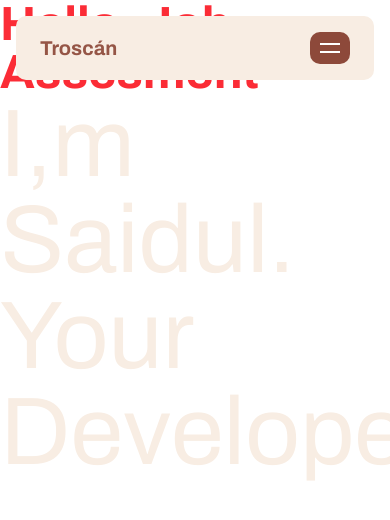
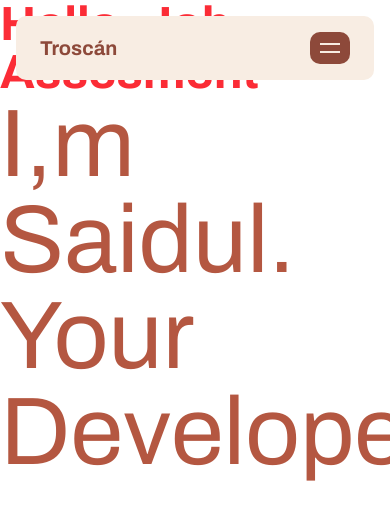
Before and after one commit to codewithsaidul/troscan-clone, a Next.js app: page / in a window 390 px wide. Shown: the top 520 px of the page. Built offline with nearby package versions, Linux system fonts and the light colour scheme.

Commit message:
navbar updated

```diff
--- a/src/app/globals.css
+++ b/src/app/globals.css
@@ -5,7 +5,7 @@
 
 :root {
   --primary: #8d493a;
-  --secondary: #f8ede3;
+  --secondary: rgb(180, 87, 65);
   --radius: 0.625rem;
   --background: #ffffff;
   --foreground: #000000;
@@ -18,7 +18,7 @@
   --muted: rgb(248, 237, 227);
   --muted-foreground: #000000;
   --accent: #f8ede3;
-  --accent-foreground: #8d493a;
+  --accent-foreground: rgb(248, 237, 227);
   --destructive: #8d493a;
   --border: #8d493a;
   --input: #8d493a;
--- a/src/components/layout/Navbar.jsx
+++ b/src/components/layout/Navbar.jsx
@@ -23,7 +23,7 @@ export default function Navbar() {
       <div className="relative w-full max-w-5xl mx-auto bg-muted rounded-lg duration-700">
         <nav className="px-6 py-4 flex justify-between items-center">
           {/* Left: Logo */}
-          <Link href="/" className="text-xl font-bold text-[#955546] z-20">
+          <Link href="/" className="text-xl font-bold text-primary z-20">
             Troscán
           </Link>
 
@@ -33,7 +33,7 @@ export default function Navbar() {
               <Link
                 key={link.name}
                 href={link.href}
-                className="text-[#955546] font-semibold"
+                className="text-primary font-semibold duration-500 hover:text-secondary hover:duration-500"
               >
                 {link.name}
               </Link>
@@ -60,12 +60,12 @@ export default function Navbar() {
             >
               {/* Humberger menu-r line 2ta, ja 'X' hoye jabe */}
               <span
-                className={`block h-0.5 w-5 bg-white transition-transform duration-300 ease-in-out ${
+                className={`block h-0.5 w-5 bg-accent transition-transform duration-300 ease-in-out ${
                   isMenuOpen ? "rotate-45 translate-y-[4px]" : ""
                 }`}
               ></span>
               <span
-                className={`block h-0.5 w-5 bg-white transition-transform duration-300 ease-in-out ${
+                className={`block h-0.5 w-5 bg-accent transition-transform duration-300 ease-in-out ${
                   isMenuOpen ? "-rotate-45 -translate-y-[4px]" : ""
                 }`}
               ></span>
@@ -76,7 +76,7 @@ export default function Navbar() {
         {/* Mobile Menu Dropdown */}
         {/* Eta shudhu mobile-e dekhabe and menu open thakle */}
         <div
-          className={`md:hidden transition-all duration-700 overflow-hidden ${
+          className={`md:hidden duration-700 overflow-hidden ${
             isMenuOpen ? "max-h-screen pb-4" : "max-h-0"
           }`}
         >
@@ -85,7 +85,7 @@ export default function Navbar() {
               <Link
                 key={link.name}
                 href={link.href}
-                className="block w-full text-center py-2 text-[#955546] font-semibold text-sm duration-500 hover:text-[rgb(180, 87, 65)] hover:duration-500"
+                className="block w-full text-center py-2 text-primary font-semibold text-sm duration-500 hover:text-secondary hover:duration-500"
                 onClick={() => setIsMenuOpen(false)}
               >
                 {link.name}
@@ -94,7 +94,7 @@ export default function Navbar() {
             <Button variant="default" asChild>
               <Link
                 href="#"
-                className="text-center text-sm text-[rgb(248, 237, 227)]"
+                className="text-center text-sm text-accent-foreground"
                 onClick={() => setIsMenuOpen(false)}
               >
                 Contact Us
```
Also changed, not shown: public/images/hero.avif (added).
